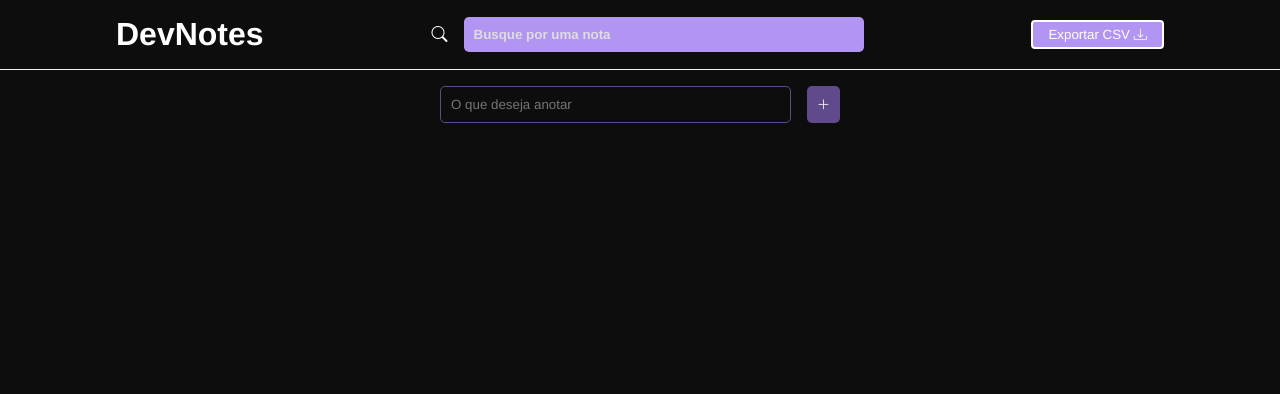
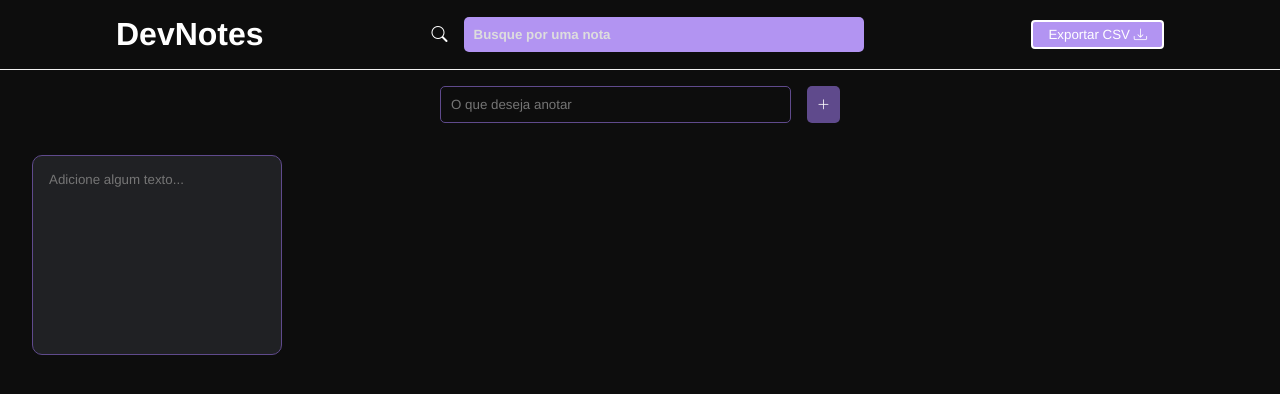
Before and after one commit to maria18-ai/dev-notes, a plain HTML site: page index.html in a window 1280 px wide. Both pictures are taken after a click on the button 823 px from the left and 104 px from the top of the page. Drawn offline with nearby package versions, Linux system fonts and the light colour scheme.

Commit message:
conlcuindo a função de criar as notas

```diff
--- a/css/style.css
+++ b/css/style.css
@@ -92,7 +92,7 @@ header {
 }
 
 /* notas */
-#notes-conatiner {
+#notes-container {
     display: grid;
     grid-template-columns: repeat(auto-fill, 250px);
     padding: 2rem;
--- a/index.html
+++ b/index.html
@@ -1,5 +1,6 @@
 <!DOCTYPE html>
 <html lang="pt-br">
+
 <head>
     <meta charset="UTF-8">
     <meta name="viewport" content="width=device-width, initial-scale=1.0">
@@ -8,28 +9,32 @@
     <link rel="stylesheet" href="https://cdn.jsdelivr.net/npm/bootstrap-icons@1.11.3/font/bootstrap-icons.min.css">
     <title>Dev Notes</title>
 </head>
+
 <body>
     <header>
+
         <h1>DevNotes</h1>
+
         <div id="search-container">
             <i class="bi bi-search"></i>
             <input type="text"
-            name="search"
             id="search-input"
             placeholder="Busque por uma nota">
         </div>
+
         <button id="export-notes">
             Exportar CSV <i class="bi bi-download"></i>
         </button>
     </header>
+
     <div id="add-note-container">
         <input type="text"
-        name="note-container"
-        id="note-container"
+        id="note-content"
         placeholder="O que deseja anotar">
+
         <button class="add-note"><i class="bi bi-plus-lg"></i></button>
     </div>
-    <div id="notes-conatiner">
+    <div id="notes-container">
 
     </div>
 </body>
--- a/js/script.js
+++ b/js/script.js
@@ -0,0 +1,37 @@
+// elementos
+const notesContainer = document.querySelector("#notes-container");
+const notesInput = document.querySelector("#note-content");
+const addNotesBtn = document.querySelector(".add-note");
+
+// funções
+function addNote() {
+    const noteObject = {
+        id: genereteId(),
+        content: notesInput.value,
+        fixed: false,
+    };
+
+    const noteElement = createNote(noteObject.id, noteObject.content);
+
+    notesContainer.appendChild(noteElement);
+}
+
+function genereteId() {
+    return Math.floor(Math.random() * 5000);
+}
+
+function createNote(id, content, fixed) {
+    const element = document.createElement("div");
+    element.classList.add("note");
+
+    const textarea = document.createElement("textarea");
+    textarea.value = content;
+
+    textarea.placeholder = "Adicione algum texto...";
+    element.appendChild(textarea);
+
+    return element;
+}
+
+// eventos
+addNotesBtn.addEventListener("click", () => addNote())
```
